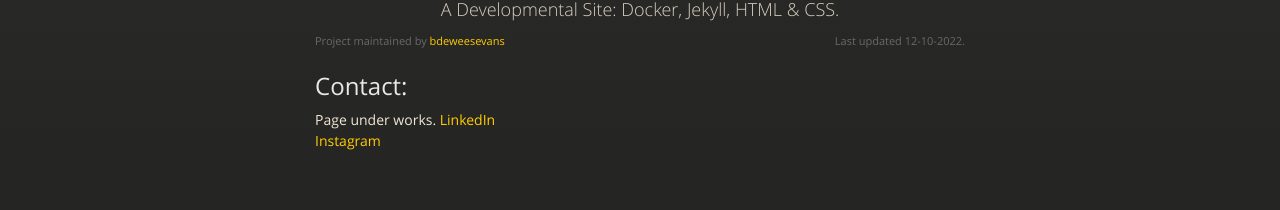
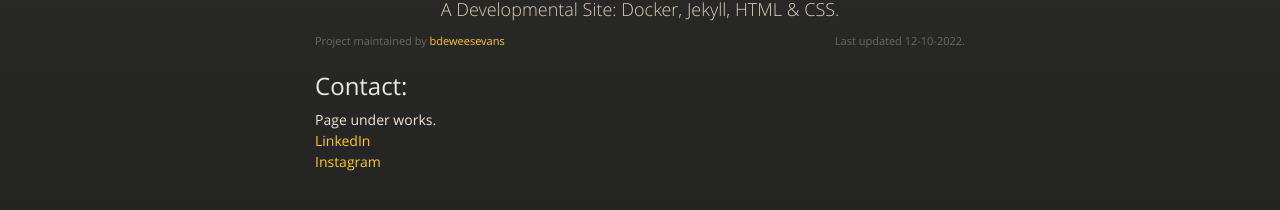
Before and after one commit to bdeweesevans/bdeweesevans.github.io, a Jekyll site: the page built from contact.MD, in a window 1280 px wide. Shown: the part 150-360 px from the top of the page. Built offline with Jekyll 4.4.1, drawn with Linux system fonts in a browser that asks for light colours; our own code applies the rules of GitHub Pages for plain Markdown files.

Commit message:
Altered contact button to open in same tab.

```diff
--- a/_layouts/default.html
+++ b/_layouts/default.html
@@ -27,7 +27,7 @@
 
             {% if site.show_downloads %}
               <li class="downloads"><a href="https://open.spotify.com/playlist/1i8KzyzqlPhvEBvxGGFA62?si=8512d773ce144bb2" target="_blank" rel="noopener noreferrer">HiFi Playlist</a></li>
-              <li class="downloads"><a href="https://www.bdeweesevans.com/contact.html" target="_blank" rel="noopener noreferrer">Contact</a></li>
+              <li class="downloads"><a href="https://www.bdeweesevans.com/contact.html">Contact</a></li>
               <li class="title">Pages</li>
 
             {% endif %}
--- a/contact.MD
+++ b/contact.MD
@@ -1,5 +1,6 @@
 ## Contact:
 Page under works.
+<br>
 <a href="https://linkedin.com/in/bdeweesevans" target="_blank" rel="noopener noreferrer">LinkedIn</a>
 <br>
 <a href="https://instagram.com/bdeweesevans" target="_blank" rel="noopener noreferrer">Instagram</a>
```
